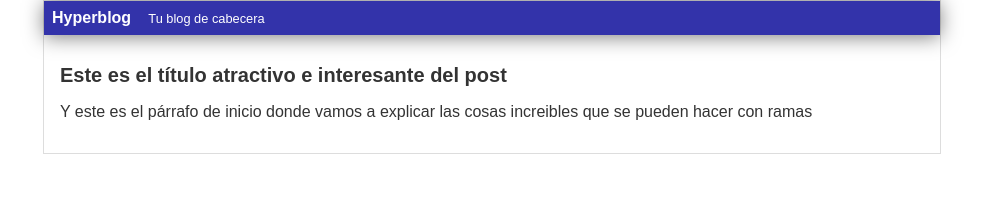
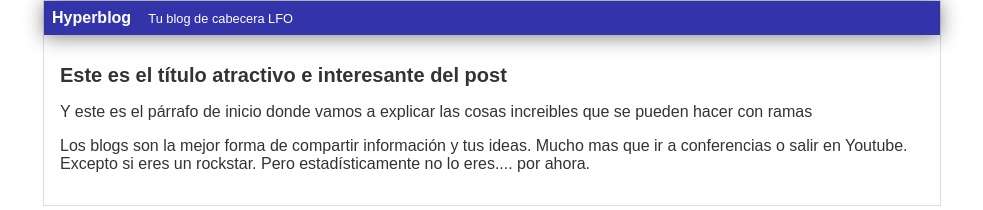
Before and after one commit to delphiluisf/practicas_git, a plain HTML site: page index.html in a window 1280 px wide. Shown: the whole page, without its empty margins (148-1131 px from the left). Drawn offline with Linux system fonts and the light colour scheme.

Commit message:
Iniciales en cabecera

```diff
--- a/index.html
+++ b/index.html
@@ -11,12 +11,16 @@
     <div id="container">
         <div id="cabecera">
             Hyperblog
-            <span id="tagline">Tu blog de cabecera</span>
+            <span id="tagline">Tu blog de cabecera LFO</span>
         </div>
         <div id="post">
             <h1>Este es el título atractivo e interesante del post</h1>
             <p>Y este es el párrafo de inicio donde vamos a explicar las cosas increibles que se pueden
                 hacer con ramas</p>
+            <p>Los blogs son la mejor forma de compartir información y tus ideas.
+                Mucho mas que ir a conferencias o salir en Youtube.
+                Excepto si eres un rockstar. Pero estadísticamente no lo eres.... por ahora.</p>
+
         </div>
     </div>
 </body>
```
